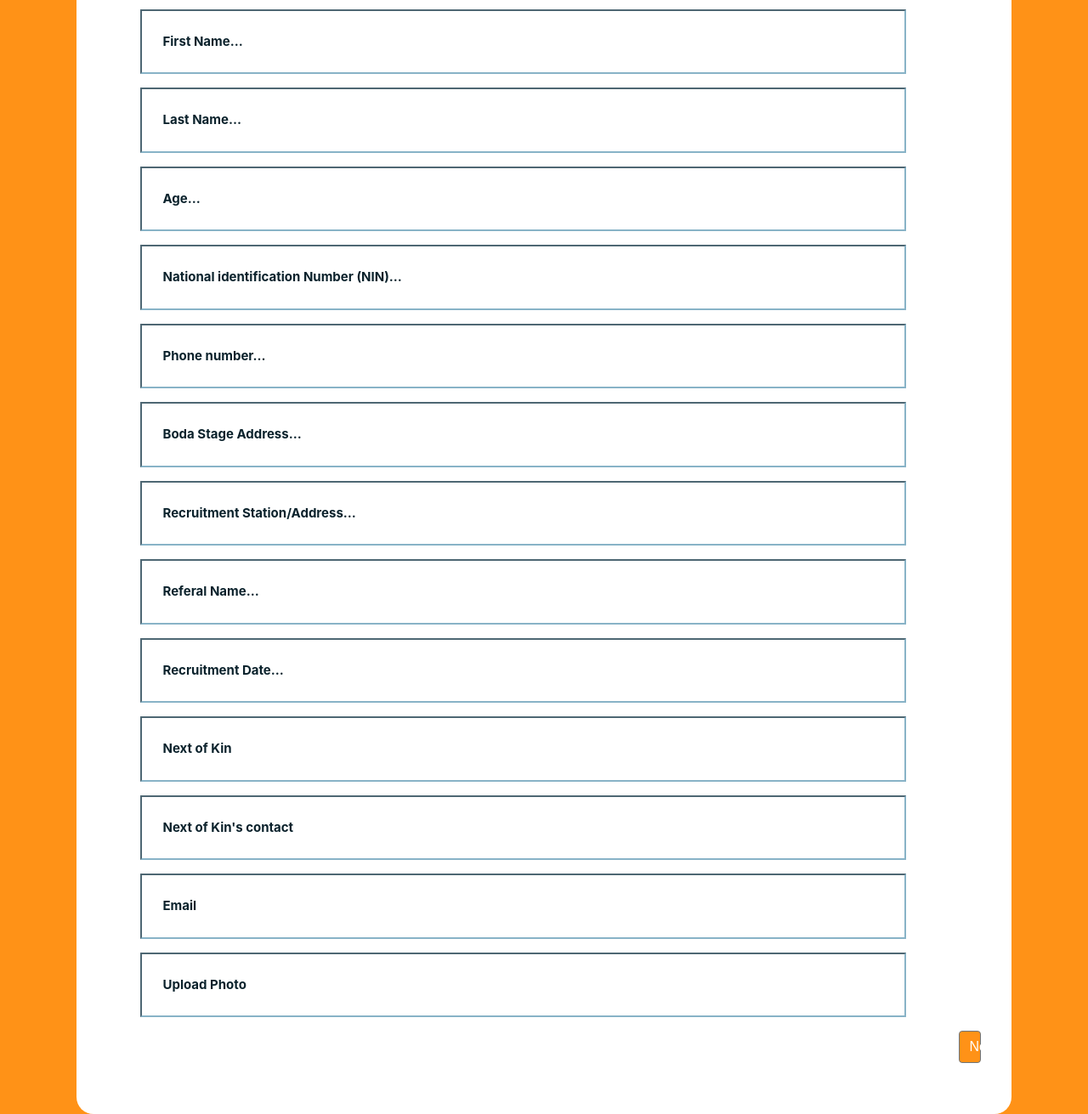
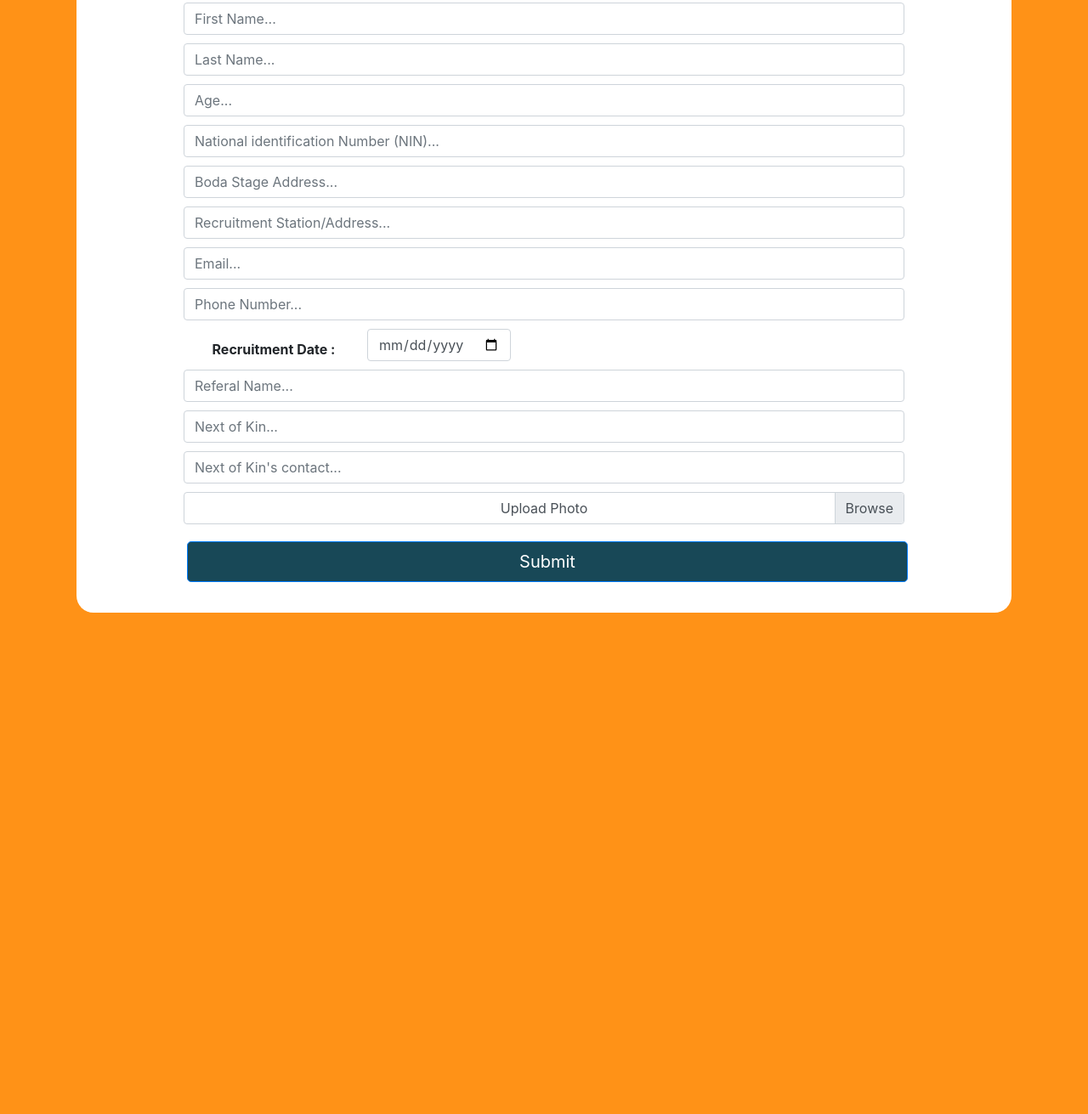
Before and after one commit to rhytCode/bajaj, a website: page frontend/riderRegform/riderReg.html in a window 1280 px wide. Shown: the part 189-1500 px from the top of the page at 85% size. After the commit the page ends 910 px from the top, so only its background shows below. Drawn offline with nearby package versions, Linux system fonts and the light colour scheme.

Commit message:
edited reg form and login.js

```diff
--- a/frontend/riderRegform/riderReg.css
+++ b/frontend/riderRegform/riderReg.css
@@ -1,56 +1,27 @@
-/* body {
-    background-color: rgba(255, 136, 0, 0.794);
+body {
+    background-color:rgba(255, 136, 0, 0.911);
 }
 
-.container {
-    background-color: #ffff;
-    position:center;
-    Z-index: 5;
-    max-width: 85%;
-    margin: 30px;
-    padding-bottom: 50px;
-    padding-top: 50px;
-    padding-left: 50px;
-    padding-right: 50px;
-    text-align: center;
-    border-radius: 5px;
-    height: 90%;
-}
-img {
-    float: left;
-    max-width: 80%;
-} */
-
-body{
-    background-color:rgba(255, 136, 0, 0.911);
-}
 .marginBox {
     width: 1200px;
     height: 800px;
     padding: 50px;
     margin: 0 auto;
 }
+
 .registrationForm{
     background-color: white;
-    background-position: center;
+    background-position: center center;
     border-radius: 20px;
     padding: 20px;
     text-align: center;
+    margin-bottom: 60px;
+}
 
-
-    /* background-color: #ffff;
-    position:center;
-    Z-index: 5;
-    max-width: 85%;
-    margin: 30px;
-    padding-bottom: 50px;
-    padding-top: 50px;
-    padding-left: 50px;
-    padding-right: 50px;
-    text-align: center;
-    border-radius: 20px;
-    height: 90%; */
-
+.form-group input {
+    width: 80%;
+    margin: 0 auto;
+    margin-bottom: 10px;
 }
 
 .navigate a {
@@ -65,74 +36,12 @@ body{
     font-weight: bold;
 }
 
-.nextBtn button {
-    background:rgba(255, 136, 0, 0.911);
-}
+.navigate {
+    width: 80%;}
 
-.navigate{
+.submitBtn button {
+    background:rgba(24, 72, 87, 1);
     width: 80%;
-    /* margin-bottom: 50px; */
-}
-input{
-    width:85%;
-    padding: 25px;
-    margin-right:50px;
-    position:center;
-    color: rgb(11, 34, 44);
-    border-color:  rgb(136, 179, 199);
-    font-size: 15px;
-}
-::placeholder{
-    color: rgb(11, 34, 44);
-    font-size: 15px;
-    font-weight: bold;
-}
-.returnButtons{
-    float:right;
-    width: 400px;
-    height:100px;
-}
-h1{
-    color: rgb(26, 67, 82);
-    margin: 0 auto;
-    font-family: "Robboto", sans-serif;
-
-}
-button{
-    width:30%;
-    background-color: orange;
-    color: #ffff;
-    font-family: "Robboto", sans-serif;
-    padding: 15px;
-    box-sizing: border-box;
-    font-size: 15px;
-    border-radius: 10px;
-    text-decoration-color: rgb(240, 172, 26);
-    cursor: pointer;
-
-}
-
-
-button.Nextpage{
-    color:#ffff;
-    background-color: rgb(26, 67, 82);
-    padding: 20px;
-    width:30%;
-     margin-right: 5px;
-    margin-left: 5px;
-}
-button.Nextpage:hover, button.Nextpage:active{
-    background: rgb(3, 81, 95);
-}
-button.previouspage{
-color:#ffff;
-    background-color: rgb(26, 67, 82);
-    padding: 20px;
-    width:30%;
-    margin-right: 5px;
-    margin-left: 5px;
-}
-button.previouspage:hover, button.previouspage:active{
-    background: rgb(3, 81, 95);
-
-}
+    margin-top: 20px;
+    margin-left: 110px;
+};
--- a/frontend/riderRegform/riderReg.html
+++ b/frontend/riderRegform/riderReg.html
@@ -13,12 +13,12 @@
 
 <body>
   <div class="marginBox">
-    <div class="registrationForm">
+      <div class="registrationForm">
         <div class="row">
             <img src="https://safeboda.com/ng/media/vertical_opengraph_logo.png" alt="orange logo" style="margin-left: 30px; padding: 10px; width: 80px; height: 80px;">
 
             <div class= "navigate">
-              <a href="file:///Users/lizk/Desktop/safebodaFrontend/riderList/riderList.html" class="btn btn-secondary" role="button"> View Riders List</a>
+              <a href="/frontend/riderList/riderList.html" class="btn btn-secondary" role="button"> View Riders List</a>
               <a href="#" class="btn btn-secondary"> Dashboard </a>
             </div>
 
@@ -27,51 +27,39 @@
         <h3>Register Rider Details</h3>
 
         <div>
-            <form id="regForm" action="">
 
-                <!-- One "tab" for each step in the form: -->
-                <div class="Tab">
-                  <p></p><input placeholder="First Name..." oninput="this.className = ''"></p>
-                  <p><input placeholder="Last Name..." oninput="this.className = ''"></p>
-                  <p><input placeholder="Age..." oninput="this.className = ''"></p>
-                  <p><input placeholder="National identification Number (NIN)..." oninput="this.className = ''"></p>
-                  <p><input placeholder="Phone number..." oninput="this.className = ''"></p>
+          <form>
+            <div class="form-group">
+                <input placeholder="First Name..." class="form-control" type="text" id="inputFname">
+                <input placeholder="Last Name..." class="form-control" type="text" id="inputLname">
+                <input placeholder="Age..." class="form-control" type="number" id="age">
+                <input placeholder="National identification Number (NIN)..." class="form-control" type="text" id="NIN">
+                <input placeholder="Boda Stage Address..." class="form-control" type="text" id="bodaStage">
+                <input placeholder="Recruitment Station/Address..." class="form-control" type="text" id="recruitmentAddress">
+                <input placeholder="Email..." class="form-control" type="email" id="email">
+                <input placeholder="Phone Number..." class="form-control" type="tel" id="phone">
+                  <div class="form-inline mx-auto" style="width: 80%;">
+                    <label for="recruitmentDate" class="col-md-3"><b>Recruitment Date :</b></label>
+                    <input placeholder="Recruitment Date..." class="mx-sm-1 form-control" type="date" id="recruitmentDate">
+                  </div>
+                <input placeholder="Referal Name..." class="form-control" type="text" id="referal">
+                <input placeholder="Next of Kin..." class="form-control" type="text" id="kinName">
+                <input placeholder="Next of Kin's contact..." class="form-control" type="text" id="kinContact">
+                  <div class="custom-file" style="width: 80%;">
+                    <input type="file" class="custom-file-input" id="uploadPhoto">
+                    <label class="custom-file-label" for="uploadPhoto"> Upload Photo </label>
+                  </div>
+
+                <div class="submitBtn">
+                  <button type="submit" class="btn btn-primary btn-lg btn-block"> Submit </button>
                 </div>
+          </form>
 
-                <div class="tab">
-                  <p><input placeholder="Boda Stage Address..." oninput="this.className = ''"></p>
-                  <p><input placeholder="Recruitment Station/Address..." oninput="this.className = ''"></p>
-                  <p><input placeholder="Referal Name..." oninput="this.className = ''"></p>
-                  <p><input placeholder="Recruitment Date..." oninput="this.className = ''"></p>
-                </div>
-
-                <div class="tab">
-                  <p><input placeholder="Next of Kin" oninput="this.className = ''"></p>
-                  <p><input placeholder="Next of Kin's contact" oninput="this.className = ''"></p>
-                  <p><input placeholder="Email" oninput="this.className = ''"></p>
-                  <p><input placeholder="Upload Photo" oninput="this.className = ''"></p>
-                </div>
-
-                <div style="overflow:auto;">
-                  <div class="nextBtn" style="float:right;">
-                    <button type="button" class="btn btn-secondary" id="prevBtn" onclick="nextPrev(-1)">Previous</button>
-                    <button type="button" class="btn btn-secondary" id="nextBtn" onclick="nextPrev(1)">Next</button>
-                  </div>
-                </div>
-
-                <!-- Circles which indicates the steps of the form: -->
-                <div style="text-align:center;margin-top:40px;">
-                  <span class="step"></span>
-                  <span class="step"></span>
-                  <span class="step"></span>
-                  <span class="step"></span>
-                </div>
-
-            </form>
         </div>
-    </div>
+      </div>
 
   </div>
+
     <script src = "riderReg.js"></script>
 
 </body>
--- a/frontend/riderRegform/riderReg.js
+++ b/frontend/riderRegform/riderReg.js
@@ -1,72 +1,13 @@
-var currentTab = 0; // Current tab is set to be the first tab (0)
-showTab(currentTab); // Display the current tab
-
-function showTab(n) {
-  // This function will display the specified tab of the form...
-  var x = document.getElementsByClassName("tab");
-  x[n].style.display = "block";
-  //... and fix the Previous/Next buttons:
-  if (n == 0) {
-    document.getElementById("prevBtn").style.display = "none";
-  } else {
-    document.getElementById("prevBtn").style.display = "inline";
-  }
-  if (n == (x.length - 1)) {
-    document.getElementById("nextBtn").innerHTML = "Submit";
-  } else {
-    document.getElementById("nextBtn").innerHTML = "Next";
-  }
-  //... and run a function that will display the correct step indicator:
-  fixStepIndicator(n)
-}
-
-function nextPrev(n) {
-  // This function will figure out which tab to display
-  var x = document.getElementsByClassName("tab");
-  // Exit the function if any field in the current tab is invalid:
-  if (n == 1 && !validateForm()) return false;
-  // Hide the current tab:
-  x[currentTab].style.display = "none";
-  // Increase or decrease the current tab by 1:
-  currentTab = currentTab + n;
-  // if you have reached the end of the form...
-  if (currentTab >= x.length) {
-    // ... the form gets submitted:
-    document.getElementById("regForm").submit();
-    return false;
-  }
-  // Otherwise, display the correct tab:
-  showTab(currentTab);
-}
-
-function validateForm() {
-  // This function deals with validation of the form fields
-  var x, y, i, valid = true;
-  x = document.getElementsByClassName("tab");
-  y = x[currentTab].getElementsByTagName("input");
-  // A loop that checks every input field in the current tab:
-  for (i = 0; i < y.length; i++) {
-    // If a field is empty...
-    if (y[i].value == "") {
-      // add an "invalid" class to the field:
-      y[i].className += " invalid";
-      // and set the current valid status to false
-      valid = false;
+// When a user clicks Submit, rider data is captured and stored in database
+router.post("/rider/register", async (req, res) => {
+    const riderData = req.body
+    try{
+        const newRider = new rider(riderData);
+        await newRider.save();
+        res
+        .status(201)
+        .send({ message: "Rider rigestered successfully", rider: newRider})
+    } catch (error){
+    res.status(400).send({error});
     }
-  }
-  // If the valid status is true, mark the step as finished and valid:
-  if (valid) {
-    document.getElementsByClassName("step")[currentTab].className += " finish";
-  }
-  return valid; // return the valid status
-}
-
-function fixStepIndicator(n) {
-  // This function removes the "active" class of all steps...
-  var i, x = document.getElementsByClassName("step");
-  for (i = 0; i < x.length; i++) {
-    x[i].className = x[i].className.replace(" active", "");
-  }
-  //... and adds the "active" class on the current step:
-  x[n].className += " active";
-}
+    });
```
Also changed, not shown: backend/src/routes/userRouters.js (+15 -0 lines), frontend/loginPage/login.js (+16 -27 lines).
